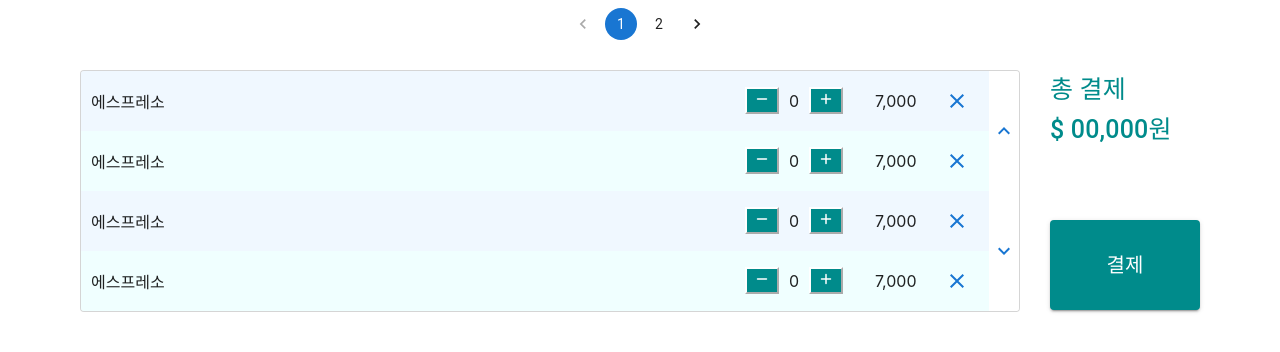
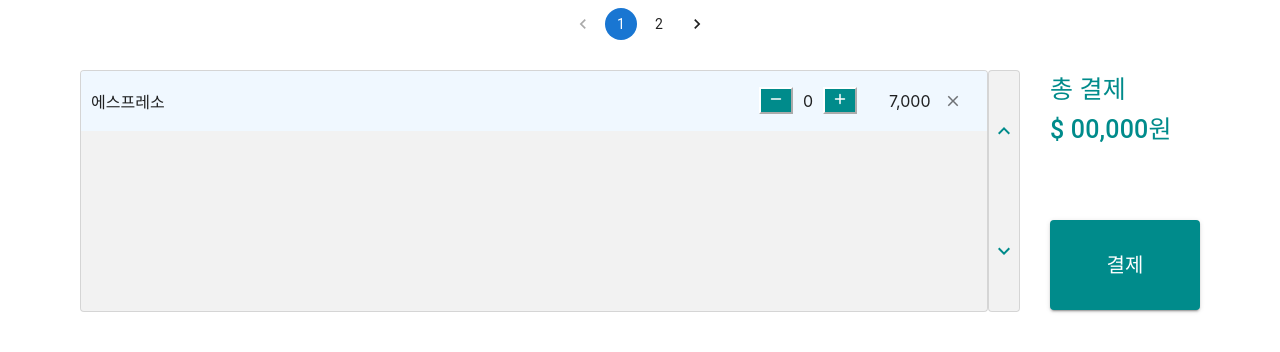
Before and after one commit to KioskForCafe/front-kiosk, a React (Create React App) app: page / in a window 1280 px wide. Shown: the part 1121-1473 px from the top of the page. Built offline with nearby package versions, Linux system fonts and the light colour scheme.

Commit message:
fix 2023-05-15

```diff
--- a/src/views/Main/MainContents/index.tsx
+++ b/src/views/Main/MainContents/index.tsx
@@ -42,9 +42,9 @@ export default function MainContents() {
               <Card>
                 <CardMedia component='img' image={selectedMenu.menuImgUrl}></CardMedia>
               </Card>
-              <Typography variant="h5" sx={{m:'10px 10px'}}>{selectedMenu.menuName}</Typography>
-              <Typography variant="h6" sx={{ml:'10px'}}>{selectedMenu.menuPrice}원</Typography>
-              <Divider sx={{mt: '10px'}} />
+              <Typography variant="h5" sx={{ m: '10px 10px' }}>{selectedMenu.menuName}</Typography>
+              <Typography variant="h6" sx={{ ml: '10px' }}>{selectedMenu.menuPrice}원</Typography>
+              <Divider sx={{ mt: '10px' }} />
               <List>
                 {selectedMenu.optionDetail.map((option) => (
                   <ListItem key={option.id}>
@@ -69,8 +69,8 @@ export default function MainContents() {
                           <Typography>{option.price}원</Typography>
                         </Box>
                       </Box>
-                      <Box sx={{ mt: '50px',  }}>
-                        <Box component='button' sx={{ width: '150px', backgroundColor: '#C0CA33', borderColor: '#FFFFFF', color: '#FFFFFF' }}>
+                      <Box sx={{ mt: '50px', }}>
+                        <Box component='button' sx={{ width: '150px', backgroundColor: '#C0CA33', borderColor: '#FFFFFF', color: '#FFFFFF' }} onClick={() => ({})}>
                           <Typography>주문담기</Typography>
                         </Box>
                         <Box component='button' sx={{ ml: '12px', backgroundColor: '#C0CA33', borderColor: '#FFFFFF', color: '#FFFFFF' }}>
@@ -123,7 +123,7 @@ export default function MainContents() {
           ))}
         </Grid>
         <Box sx={{ mt: '40px', display: 'flex', justifyContent: 'center' }}>
-          <Pagination color="primary" page={pageNumber} count={getPageCount(productList, COUNT)} onChange={(event, value) => onPageHandler(value)}/>
+          <Pagination color="primary" page={pageNumber} count={getPageCount(productList, COUNT)} onChange={(event, value) => onPageHandler(value)} />
         </Box>
       </Box>
     </Box>
--- a/src/views/Main/MainOrder/index.tsx
+++ b/src/views/Main/MainOrder/index.tsx
@@ -1,4 +1,4 @@
-import { Box, Button, Card, Typography } from '@mui/material';
+import { Box, Button, Card, IconButton, Typography } from '@mui/material';
 import KeyboardArrowDownOutlinedIcon from '@mui/icons-material/KeyboardArrowDownOutlined';
 import KeyboardArrowUpOutlinedIcon from '@mui/icons-material/KeyboardArrowUpOutlined';
 import RemoveRoundedIcon from '@mui/icons-material/RemoveRounded';
@@ -11,7 +11,7 @@ import ClearIcon from '@mui/icons-material/Clear';
 
 export default function MainOrder() {
 
-    // const flag = false;
+    const flag = false;
 
     const incrementButton = document.getElementById("incrementButton");
     const decrementButton = document.getElementById("decrementButton");
@@ -50,11 +50,10 @@ export default function MainOrder() {
         <Box sx={{ p: '20px 80px', backgroundColor: 'rgba(0, 0, 0, 0)' }}>
             <Box sx={{ display: 'flex' }}>
                 <Card variant='outlined' sx={{ display: 'flex', flex: 2, width: '150px', height: '240px', backgroundColor: 'rgba(0, 0, 0, 0.05)' }}>
-                    {/* {flag ?
+                    {flag ?
                         (<Typography sx={{ fontSize: '15px', fontWeight: 300 }}>메뉴를 추가해 주세요.</Typography>)
-                :(<Box></Box>)} */}
-                    <Box sx={{ display: 'flex', flex: 1, flexDirection: 'column' }}>
-                        <Box sx={{ display: 'flex', flex: 1, height: '36px', backgroundColor: '#F0F8FF', alignItems: 'center' }}>
+                        : (<Box sx={{ display: 'flex', flex: 1, flexDirection: 'column' }}>
+                            <Box sx={{ display: 'flex', height: '60px', backgroundColor: '#F0F8FF', alignItems: 'center' }}>
                                 <Box sx={{ flex: 1, ml: '10px' }}>에스프레소</Box>
                                 <Box sx={{ display: 'flex', width: '100px', mr: '10px', alignItems: 'center' }}>
                                     <button id="decrementButton" style={{ color: '#FFFFFF', backgroundColor: '#008B8B', borderColor: '#FFFFFF' }}>
@@ -68,73 +67,19 @@ export default function MainOrder() {
                                     </button>
                                 </Box>
                                 <Box sx={{ ml: '20px', mr: '20px', pr: '20px', width: '10px' }}>7,000</Box>
-                            <Button sx={{ fontSize: "small" }}>
-                                <ClearIcon />
-                            </Button>
+                                <IconButton aria-label="delete" size="small" sx={{ mr: '20px' }} >
+                                    <ClearIcon fontSize="inherit" />
+                                </IconButton>
                             </Box>
-                        <Box sx={{ display: 'flex', flex: 1, height: '36px', backgroundColor: '#F0FFFF', alignItems: 'center' }}>
-                            <Box sx={{ flex: 1, ml: '10px' }}>에스프레소</Box>
-                            <Box sx={{ display: 'flex', width: '100px', mr: '10px', alignItems: 'center' }}>
-                                <button id="decrementButton" style={{ color: '#FFFFFF', backgroundColor: '#008B8B', borderColor: '#FFFFFF' }}>
-                                    <RemoveRoundedIcon sx={{ fontSize: 'large' }} />
-                                </button>
-                                <Box sx={{ ml: '10px', mr: '10px' }}>
-                                    <div id="itemNumber">0</div>
-                                </Box>
-                                <button id="incrementButton" style={{ color: '#FFFFFF', backgroundColor: '#008B8B', borderColor: '#FFFFFF' }}>
-                                    <AddRoundedIcon sx={{ fontSize: 'Large' }} />
-                                </button>
-                            </Box>
-                            <Box sx={{ ml: '20px', mr: '20px', pr: '20px', width: '10px' }}>7,000</Box>
-                            <Button sx={{ fontSize: "small" }}>
-                                <ClearIcon />
-                            </Button>
-                        </Box>
-                        <Box sx={{ display: 'flex', flex: 1, height: '36px', backgroundColor: '#F0F8FF', alignItems: 'center' }}>
-                            <Box sx={{ flex: 1, ml: '10px' }}>에스프레소</Box>
-                            <Box sx={{ display: 'flex', width: '100px', mr: '10px', alignItems: 'center' }}>
-                                <button id="decrementButton" style={{ color: '#FFFFFF', backgroundColor: '#008B8B', borderColor: '#FFFFFF' }}>
-                                    <RemoveRoundedIcon sx={{ fontSize: 'large' }} />
-                                </button>
-                                <Box sx={{ ml: '10px', mr: '10px' }}>
-                                    <div id="itemNumber">0</div>
-                                </Box>
-                                <button id="incrementButton" style={{ color: '#FFFFFF', backgroundColor: '#008B8B', borderColor: '#FFFFFF' }}>
-                                    <AddRoundedIcon sx={{ fontSize: 'Large' }} />
-                                </button>
-                            </Box>
-                            <Box sx={{ ml: '20px', mr: '20px', pr: '20px', width: '10px' }}>7,000</Box>
-                            <Button sx={{ fontSize: "small" }}>
-                                <ClearIcon />
-                            </Button>
-                        </Box>
-                        <Box sx={{ display: 'flex', flex: 1, height: '36px', backgroundColor: '#F0FFFF', alignItems: 'center' }}>
-                            <Box sx={{ flex: 1, ml: '10px' }}>에스프레소</Box>
-                            <Box sx={{ display: 'flex', width: '100px', mr: '10px', alignItems: 'center' }}>
-                                <button id="decrementButton" style={{ color: '#FFFFFF', backgroundColor: '#008B8B', borderColor: '#FFFFFF' }}>
-                                    <RemoveRoundedIcon sx={{ fontSize: 'large' }} />
-                                </button>
-                                <Box sx={{ ml: '10px', mr: '10px' }}>
-                                    <div id="itemNumber">0</div>
-                                </Box>
-                                <button id="incrementButton" style={{ color: '#FFFFFF', backgroundColor: '#008B8B', borderColor: '#FFFFFF' }}>
-                                    <AddRoundedIcon sx={{ fontSize: 'Large' }} />
-                                </button>
-                            </Box>
-                            <Box sx={{ ml: '20px', mr: '20px', pr: '20px', width: '10px' }}>7,000</Box>
-                            <Button sx={{ fontSize: "small" }}>
-                                <ClearIcon />
-                            </Button>
-                        </Box>
-                    </Box>
-                    <Box sx={{ display: 'flex', alignItems: 'center', flexDirection: 'column', width: '30px', backgroundColor: '#FFFFFF' }}>
+                        </Box>)}
+                </Card>
+                <Card variant='outlined' sx={{ display: 'flex', alignItems: 'center', flexDirection: 'column', width: '30px', height: '240px', backgroundColor: 'rgba(0, 0, 0, 0.05)' }}>
                     <Button sx={{ flex: 1, height: '10px', width: '15px' }}>
-                            <KeyboardArrowUpOutlinedIcon />
+                        <KeyboardArrowUpOutlinedIcon sx={{ color: '#008B8B' }} />
                     </Button>
                     <Button sx={{ flex: 1, height: '10px', width: '15px' }}>
-                            <KeyboardArrowDownOutlinedIcon />
+                        <KeyboardArrowDownOutlinedIcon sx={{ color: '#008B8B' }} />
                     </Button>
-                    </Box>
                 </Card>
                 <Box sx={{ height: '360px', ml: '30px' }}>
                     <Typography variant='h6' sx={{ fontSize: '25px', color: '#008B8B' }}>총 결제</Typography>
```
Lines whose indentation alone changed are shown as unchanged.
